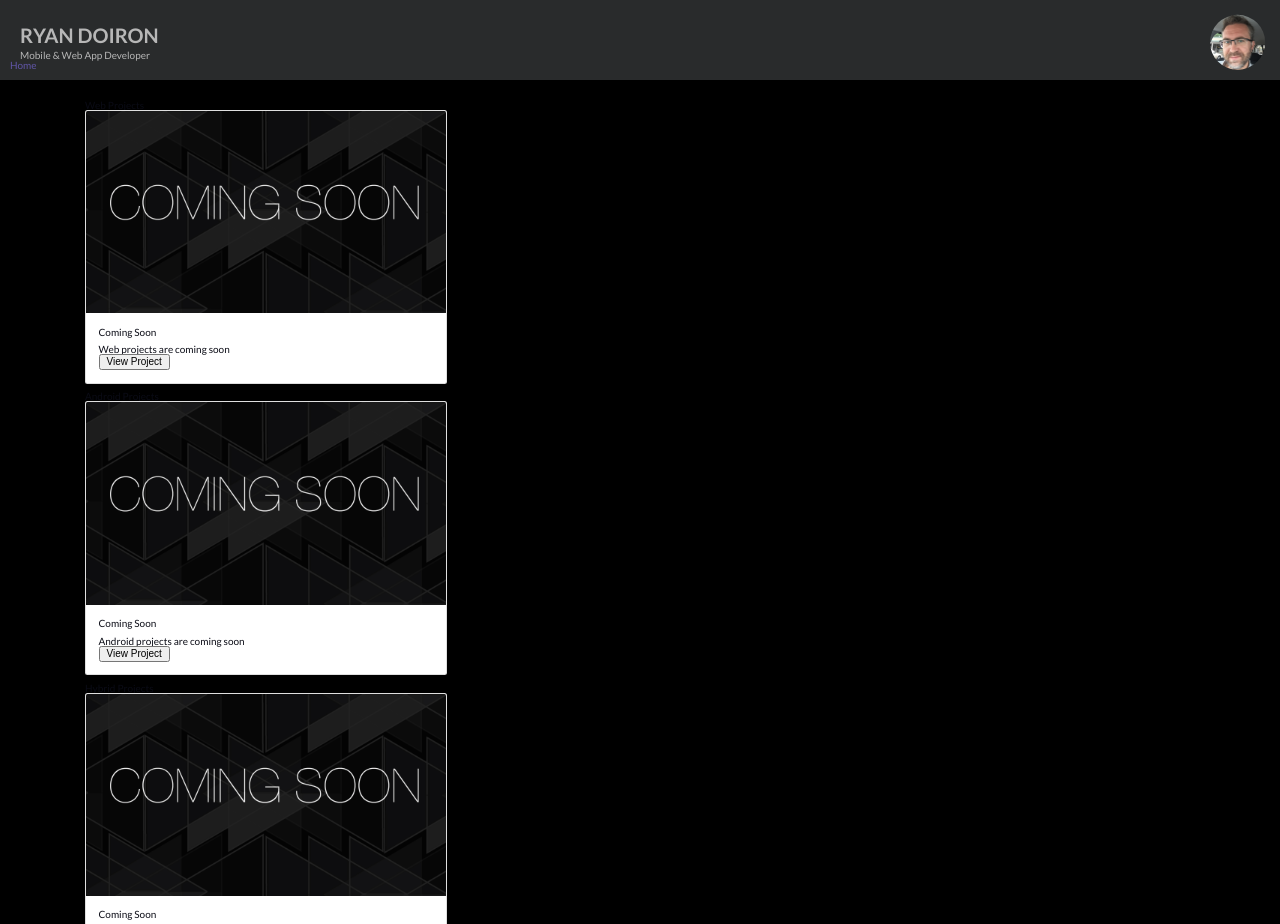
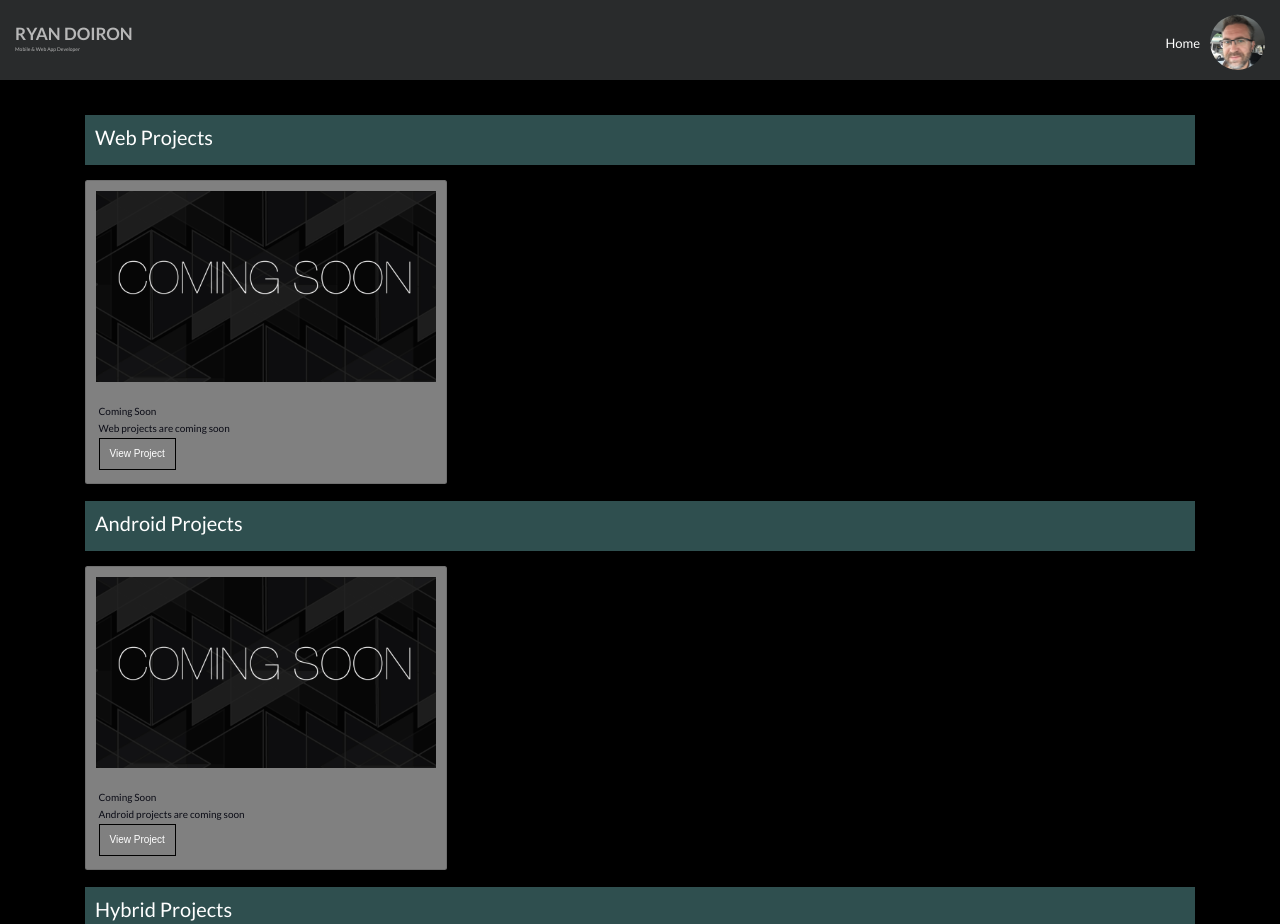
Before and after one commit to doir0008/Portfolio-website, a website: page projects.html in a window 1280 px wide. Shown: the top 924 px of the page. Drawn offline with Linux system fonts and the light colour scheme.

Commit message:
more stuff

```diff
--- a/css/style.css
+++ b/css/style.css
@@ -13,8 +13,8 @@ body {
   background-color: #000;
 }
 
-a {
-  color: #6156a8;
+a, a:hover, a:visited {
+  color: #FFF;
   text-decoration: none;
 }
 
@@ -23,9 +23,93 @@ img, svg, image {
 }
 
 #wrapper1 {
-  min-width: 320px;
-  max-width: 1400px;
+  /*min-width: 320px;
+  max-width: 1400px;*/
   margin: auto;
+}
+
+.headerLink, .headerLink:hover, .headerLink:visited {
+  position: absolute;
+  right: 75px;
+  padding-right: 0.5rem;
+  color: #FFF;
+  text-decoration: none;
+  font-size: 1.3rem;
+  padding-top: 3.7rem;
+}
+
+header > h1 {
+  float: left;
+}
+
+header > h2 {
+  float: left;
+  clear: left;
+}
+
+.banner > h3 > a:before {
+  display: block;
+  content: " ";
+  margin-top: -100px;
+  height: 100px;
+  visibility: hidden;
+}
+
+.banner {
+  color: #FFF;
+  background-color: darkslategrey;
+  height: 5rem;
+  padding-left: 1rem;
+  /*text-align: center;*/
+  font-size: 2rem;
+  margin-bottom: 1.5rem;
+}
+
+.banner > h3 {
+  padding-top: 1.2rem;
+}
+
+.banner > h3 > a, .banner > h3 > a:hover, .banner > h3 > a:visited {
+  color: #FFF;
+  text-decoration: none;
+}
+
+.banner:not(:first-child) {
+  margin-top: 1rem;
+}
+
+.btn1 {
+  color: white;
+  border: 1px solid #000;
+  background-color: transparent;
+  padding: 1rem;
+  margin-top: 0.5rem;
+}
+
+.container {
+  margin-bottom: 2.5rem;
+}
+
+.card {
+  /*margin-left: 0.5rem;
+  margin-right: 0.5rem;
+  margin-bottom: 1.5rem;
+  padding-top: 1.5rem;*/
+  background-color: grey;
+  /*max-width: 315px;*/
+}
+
+.card-img-top {
+  padding: 1rem;
+}
+
+@media only screen and (max-width: 576px) {
+  .card {
+    margin-bottom: 1rem;
+  }
+  /*.card:not(:last-child) {
+    margin-bottom: 1.5rem;
+  }*/
 }
 
 .wrapper {
@@ -39,6 +123,7 @@ img, svg, image {
   margin: 0em auto;
   /* hide horizontal scrollbar on IE11 */
   overflow: hidden;
+  margin-top: 80px;
 }
 
 .cd-radial-slider > li {
@@ -155,12 +240,15 @@ img, svg, image {
 .cd-radial-slider-content .cd-btn {
   display: inline-block;
   padding: 1em;
-  border: 2px solid #ffffff;
+  border: 1px solid #ffffff;
+  box-shadow: 1px 1px #000;
   color: #ffffff;
   text-transform: uppercase;
   letter-spacing: .1em;
-  font-size: 1.2rem;
+  font-size: 1rem;
   font-weight: bold;
+  background-color: transparent;
+  text-shadow: 1px 1px #000;
 }
 .visible .cd-radial-slider-content {
   visibility: visible;
@@ -210,7 +298,7 @@ img, svg, image {
   -webkit-animation-name: cd-hide-right;
           animation-name: cd-hide-right;
 }
-@media only screen and (min-width: 1100px) {
+@media only screen and (min-width: 1024px) {
   .cd-radial-slider-content h2 {
     font-size: 4.4rem;
   }
@@ -226,6 +314,49 @@ img, svg, image {
   .cd-radial-slider-content .cd-btn:hover {
     background: #ffffff;
     color: #0a0b15;
+  }
+}
+
+@media only screen and (min-width: 768px) {
+  .cd-radial-slider-content h2 {
+    font-size: 3.4rem;
+  }
+  .cd-radial-slider-content p {
+    font-size: 1.7rem;
+    margin: 1.2em auto 1.6em;
+  }
+  .cd-radial-slider-content .cd-btn {
+    font-size: 1.3rem;
+    -webkit-transition: background .2s, color .2s;
+    transition: background .2s, color .2s;
+  }
+  .cd-radial-slider-content .cd-btn:hover {
+    background: #ffffff;
+    color: #0a0b15;
+  }
+  .box__headline, .box__text {
+    padding-left: 5rem;
+    padding-right: 5rem;
+  }
+  .box__headline {
+    font-size: 2rem;
+  }
+  .box__text {
+    font-size: 1.2rem;
+  }
+  .btn {
+    margin-left: 5rem;
+    font-size: 1.2rem;
+  }
+}
+
+@media only screen and (min-width: 550px) {
+  .box__headline, .box__text {
+    padding-left: 2rem;
+    padding-right: 2rem;
+  }
+  .btn {
+    margin-left: 2rem;
   }
 }
 
@@ -575,17 +706,26 @@ header {
   margin-bottom: 2rem;
   padding-left: 1rem;
   padding-right: 1rem;
+  position: fixed;
+  z-index: 9999;
+  width: 100%;
+  overflow: hidden;
+  top: 0;
+}
+
+.container {
+  margin-top: 115px;
 }
 
 header > h1 {
-  font-size: 2rem;
-  padding: 2.5rem 0rem 0rem 1rem;
+  font-size: 1.7rem;
+  padding: 2.5rem 0rem 0rem 0.5rem;
   font-weight: bold;
 }
 
 header > h2 {
-  font-size: 1rem;
-  padding: 0.5rem 0rem 0rem 1rem;
+  font-size: 0.5rem;
+  padding: 0.5rem 0rem 0rem 0.5rem;
 }
 
 image {
```
Also changed, not shown: index.html (+4 -0 lines).
